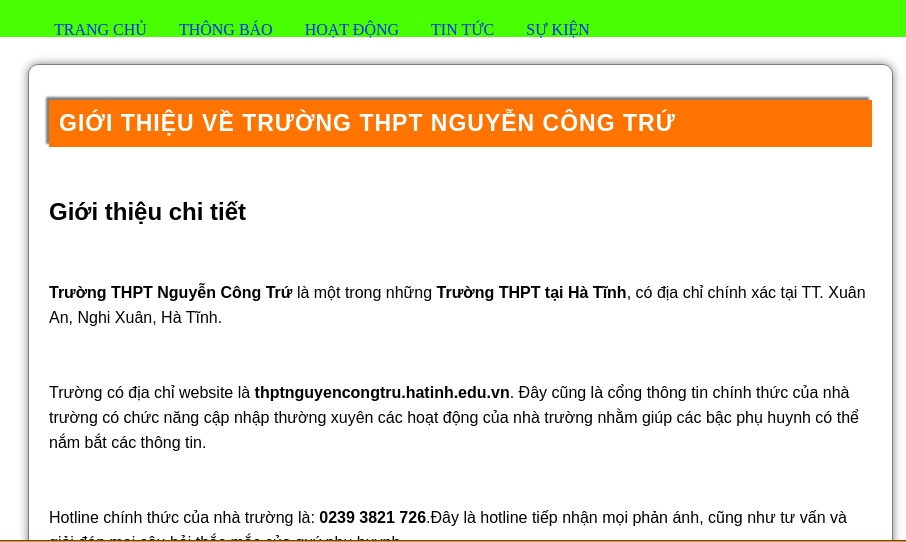
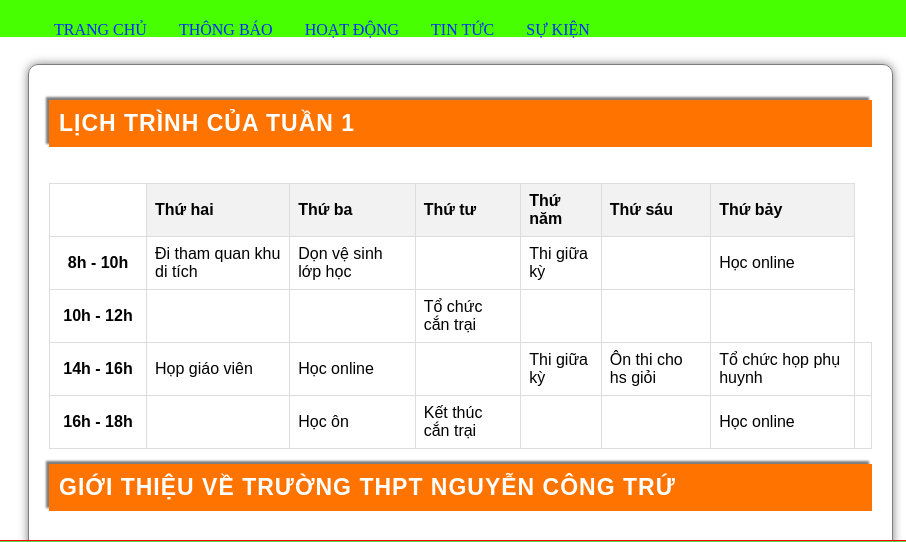
Before and after one commit to thuonghtpd09584/asm, a plain HTML site: page index.html in a window 1280 px wide. Shown: the part 159-701 px from the top of the page, 0-906 px from the left. Drawn offline with Linux system fonts and the light colour scheme; grey boxes are pictures that could not be loaded.

Commit message:
first commit

```diff
--- a/index.html
+++ b/index.html
@@ -6,10 +6,7 @@
     <meta name="viewport" content="width=device-width, initial-scale=1.0" />
     <title>Document</title>
     <link rel="stylesheet" href="styles.css" />
-    <link
-      rel="stylesheet"
-      href="https://cdnjs.cloudflare.com/ajax/libs/font-awesome/4.7.0/css/font-awesome.min.css"
-    />
+    <link rel="stylesheet" href="https://cdnjs.cloudflare.com/ajax/libs/font-awesome/4.7.0/css/font-awesome.min.css" />
   </head>
   <body>
     <div id="container">
@@ -19,12 +16,14 @@
           <p>Hà tĩnh</p>
         </div>
         <div class="justify">
+
           <i class="fa fa-search"></i
           ><input type="text" placeholder="Từ khoá tìm kiếm" />
         </div>
         <div class="right">
           <form>
             <div class="sub-right">
+
             <label>Đăng nhập</label>
             </div>
             <div class="text-right">
@@ -59,6 +58,64 @@
       </div>
       <div class="article">
         <div class="text-article">
+          <h1>Lịch trình của tuần 1</h1>
+          <!-- bảng -->
+          <div class="timetable-container">
+            <table class="timetable">
+              <thead>
+                <tr>
+                  <th></th>
+                  <th>Thứ hai</th>
+                  <th>Thứ ba</th>
+                  <th>Thứ tư</th>
+                  <th>Thứ năm</th>
+                  <th>Thứ sáu</th>
+                  <th>Thứ bảy</th>
+                </tr>
+              </thead>
+              <tbody>
+                <tr>
+                  <th>8h - 10h</th>
+                  <td>Đi tham quan khu di tích </td>
+                  <td>Dọn vệ sinh lớp học</td>
+                  <td></td>
+                  <td>Thi giữa kỳ</td>
+                  <td></td>
+                  <td>Học online</td>
+
+                </tr>
+                <tr>
+                  <th>10h - 12h</th>
+                  <td></td>
+                  <td></td>
+                  <td>Tổ chức cắn trại</td>
+                  <td></td>
+                  <td></td>
+                  <td></td>
+                </tr>
+                <tr>
+                  <th>14h - 16h</th>
+                  <td>Họp giáo viên</td>
+                  <td>Học online</td>
+                  <td></td>
+                  <td>Thi giữa kỳ</td>
+                  <td>Ôn thi cho hs giỏi</td>
+                  <td>Tổ chức họp phụ huynh</td>
+                  <td></td>
+                </tr>
+                <tr>
+                  <th>16h - 18h</th>
+                  <td></td>
+                  <td>Học ôn </td>
+                  <td>Kết thúc cắn trại </td>
+                  <td></td>
+                  <td></td>
+                  <td>Học online</td>
+                  <td></td>
+                </tr>
+              </tbody>
+            </table>
+          </div>
           <h1>Giới thiệu về trường thpt nguyễn công trứ</h1>
           <h2>Giới thiệu chi tiết</h2>
           <br />
--- a/styles.css
+++ b/styles.css
@@ -1,3 +1,4 @@
+
  :root {
   --red-color: #ff0000;
   --orange-color: #ff7300;
@@ -264,3 +265,32 @@ html {
 .footer .sub-footer p {
   padding-top: 10px;
 }
+.timetable-container {
+  float: right;
+  margin-top: 20px;
+}
+
+.timetable {
+  border-collapse: collapse;
+  width: 100%;
+}
+
+.timetable th,
+.timetable td {
+  border: 1px solid #ddd;
+  padding: 8px;
+  text-align: left;
+}
+
+.timetable th {
+  background-color: #f2f2f2;
+}
+
+.timetable th:first-child,
+.timetable td:first-child {
+  background-color: #fff;
+  font-weight: bold;
+  text-align: center;
+  vertical-align: middle;
+  width: 80px;
+}
```
Also changed, not shown: sk.html (deleted, +0 -76 lines), thongbao.html (+1 -0 lines), tintuc.html (+3 -2 lines).
